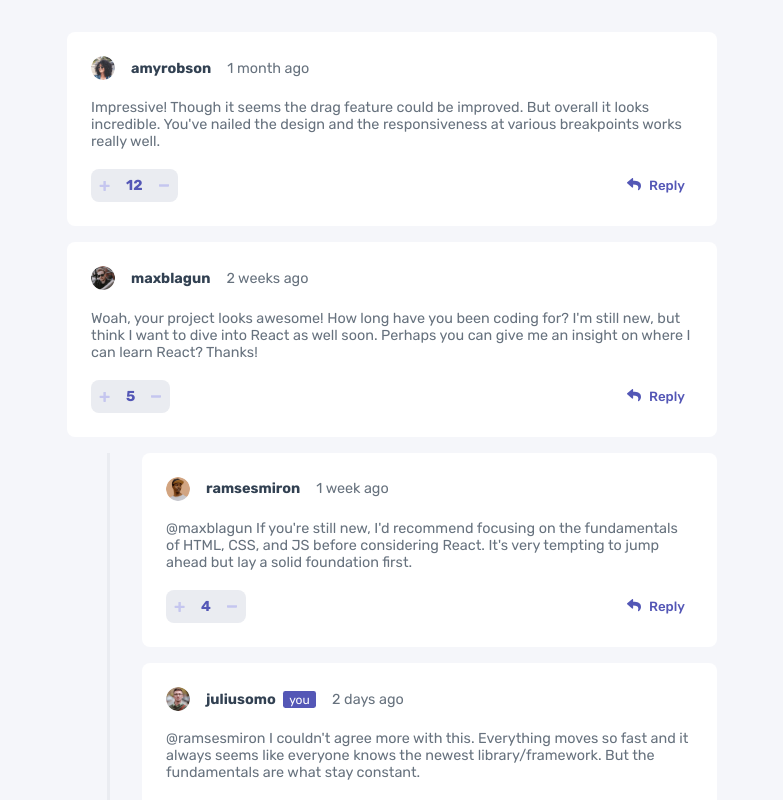
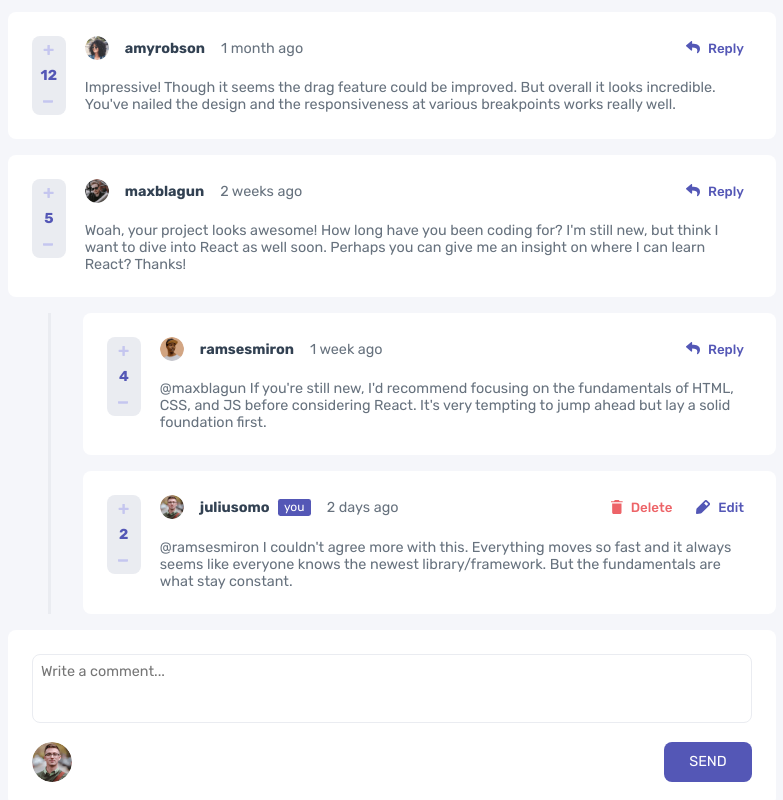
Before and after one commit to dvdgd/interactive-comments-section, a React (Vite) app: page / in a window 1280 px wide. Shown: the top 800 px of the page, without its empty margins (248-1031 px from the left). Built offline with nearby package versions, Linux system fonts and the light colour scheme.

Commit message:
include desktop layout with grid

```diff
--- a/src/CommentsSection/CommentsSection.style.css
+++ b/src/CommentsSection/CommentsSection.style.css
@@ -1,6 +1,6 @@
 section {
-  margin: 2rem;
-  max-width: 650px;
+  margin: .75rem;
+  max-width: 768px;
 }
 
 ul {
@@ -46,3 +46,13 @@ div.comment-container p span {
   color: var(--primary-moderate-blue);
   font-weight: 700;
 }
+
+@media screen and (min-width: 768px) {
+  article.comment-item {
+    grid-template-columns: repeat(3, auto);
+    grid-template-areas:
+      'score user buttons'
+      'score comment comment'
+      'score comment comment';
+  }
+}
--- a/src/CommentsSection/components/CommentHeader/CommentHeader.styles.css
+++ b/src/CommentsSection/components/CommentHeader/CommentHeader.styles.css
@@ -9,6 +9,11 @@ img.header-user-avatar {
   border-radius: 50%;
   width: 1.5rem;
   height: 1.5rem;
+}
+
+h3 {
+  display: flex;
+  gap: .25rem;
 }
 
 span.header-you-indicator {
--- a/src/CommentsSection/components/CommentScore/CommentScore.styles.css
+++ b/src/CommentsSection/components/CommentScore/CommentScore.styles.css
@@ -1,7 +1,7 @@
 div.score-container {
   display: flex;
   flex-direction: row;
-  gap: 1rem;
+  gap: .75rem;
   align-items: center;
   padding: .5rem;
   border-radius: .5rem;
@@ -34,3 +34,13 @@ div.score-container button.hit:hover svg path {
 div.score-container button.hit:hover svg path {
   fill: var(--neutral-light-gray);
 }
+
+@media screen and (min-width: 768px) {
+  div.score-container {
+    flex-direction: column;
+    width: 2.1rem;
+
+    justify-self: start;
+    align-self: start;
+  }
+}
--- a/src/CommentsSection/components/NestedCommentItem/NestedCommentItem.styles.css
+++ b/src/CommentsSection/components/NestedCommentItem/NestedCommentItem.styles.css
@@ -1,7 +1,6 @@
 div.nested-container {
-  padding-left: 2rem;
-  margin-left: 2.5rem;
-  border-left: .2rem solid var(--neutral-light-gray);
+  padding-left: .5rem;
+  border-left: .15rem solid var(--neutral-light-gray);
 }
 
 div.nested-container ul {
@@ -10,3 +9,18 @@ div.nested-container ul {
   flex-direction: column;
   gap: 1rem;
 }
+
+@media screen and (min-width: 768px) {
+  div.nested-container {
+    padding-left: 2rem;
+    margin-left: 2.5rem;
+    border-left: .2rem solid var(--neutral-light-gray);
+  }
+
+  div.nested-container ul {
+    margin-top: 1rem;
+    display: flex;
+    flex-direction: column;
+    gap: 1rem;
+  }
+}
```
